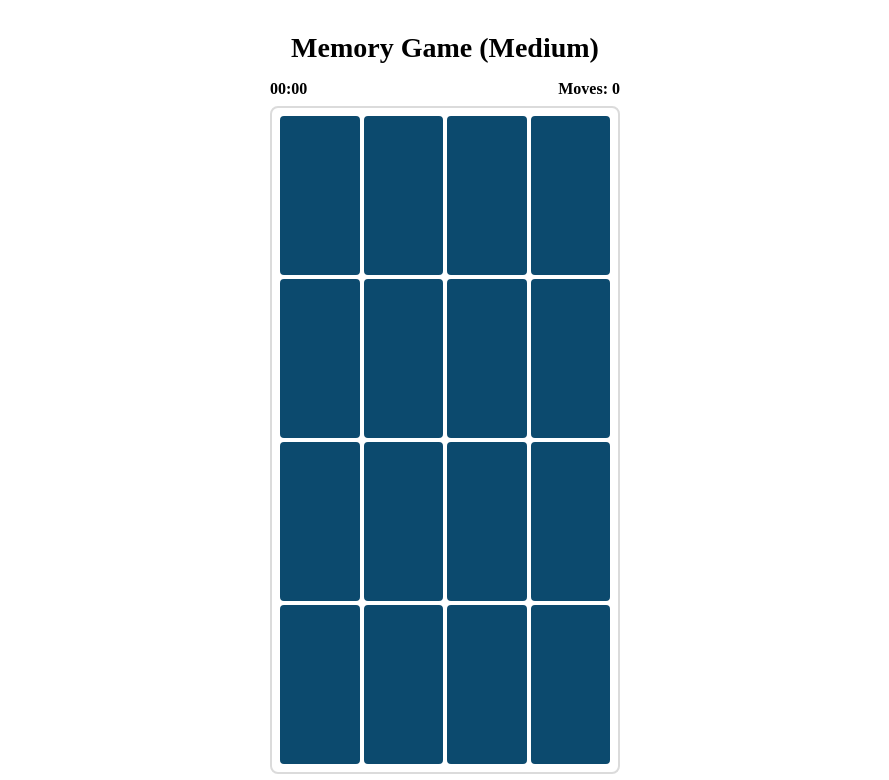
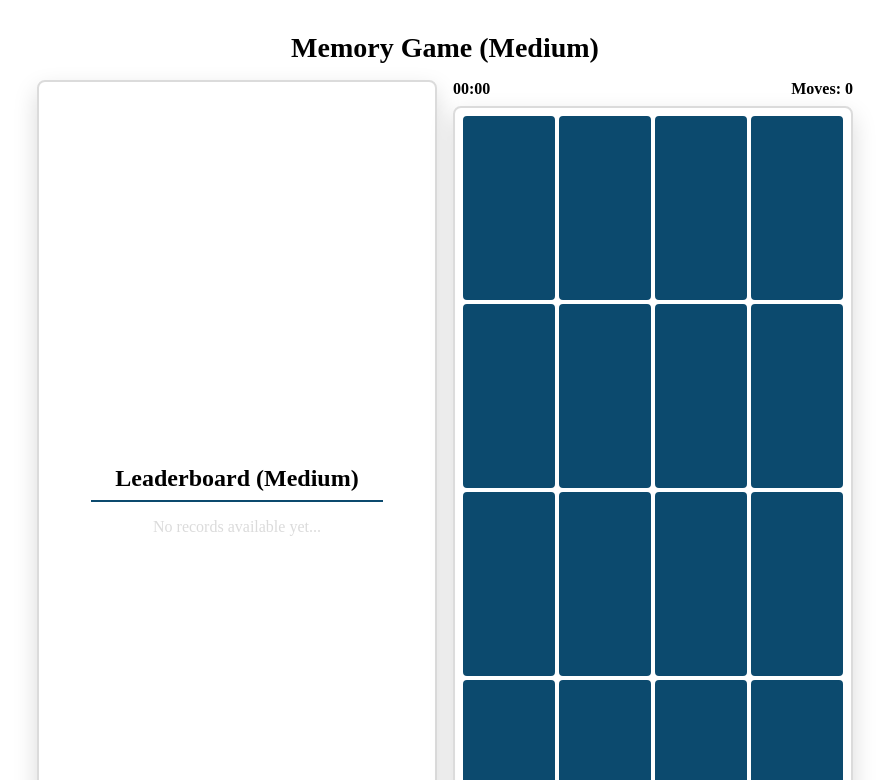
Before and after one commit to Yaosquared/memory-game, a React (Vite) app: page / in a window 1280 px wide. Shown: the top 780 px of the page, without its empty margins (195-1084 px from the left). Built offline with nearby package versions, Linux system fonts and the light colour scheme.

Commit message:
feat: enhanced game mechanics and UI for leaderboard and metrics

```diff
--- a/src/components/Leaderboard.tsx
+++ b/src/components/Leaderboard.tsx
@@ -1,26 +1,55 @@
-// import { useState } from "react";
+import type { LeaderboardProps, PlayerInfoProps } from "../types/home";
 
-const Leaderboard = () => {
-  //   const [playerName, setPlayerName] = useState("");
+const Leaderboard = ({
+  selectedDifficulty,
+  easyModeTopPlayers,
+  mediumModeTopPlayers,
+  hardModeTopPlayers,
+  extremeModeTopPlayers,
+}: LeaderboardProps) => {
+  let topPlayers: PlayerInfoProps[] = [];
+
+  if (selectedDifficulty === "Easy") {
+    topPlayers = easyModeTopPlayers;
+  } else if (selectedDifficulty === "Medium") {
+    topPlayers = mediumModeTopPlayers;
+  } else if (selectedDifficulty === "Hard") {
+    topPlayers = hardModeTopPlayers;
+  } else if (selectedDifficulty === "Extreme") {
+    topPlayers = extremeModeTopPlayers;
+  }
 
   return (
-    <div className="leaderboard">
-      <div>
-        <p>Moves: 2</p>
-        <p>Time: 00:03</p>
-        <p>Player 1</p>
-      </div>
-      <div>
-        <p>Moves: 3</p>
-        <p>Time: 00:05</p>
-        <p>Player 2</p>
-      </div>
-      <div>
-        <p>Moves: 4</p>
-        <p>Time: 00:07</p>
-        <p>Player 3</p>
-      </div>
-    </div>
+    <>
+      {selectedDifficulty !== null ? (
+        <div className="leaderboard">
+          <h2>Leaderboard ({selectedDifficulty})</h2>
+          {topPlayers.length > 0 ? (
+            <>
+              {topPlayers.map((info) => (
+                <div
+                  className="top_players"
+                  key={`${selectedDifficulty}-${info.id}`}
+                >
+                  <div className="player_info">
+                    <p>Rank #{info.rank}</p>
+                    <p>{info.player}</p>
+                  </div>
+                  <div className="game_info">
+                    <p>Moves Used: {info.movesUsed}</p>
+                    <p>Time: {info.time}</p>
+                  </div>
+                </div>
+              ))}
+            </>
+          ) : (
+            <p className="no_record">No records available yet...</p>
+          )}
+        </div>
+      ) : (
+        <div className="skeleton" />
+      )}
+    </>
   );
 };
 
--- /dev/null
+++ b/src/helpers/time.ts
@@ -0,0 +1,15 @@
+// format seconds into mm:ss format
+export const formatTime = (seconds: number) => {
+  const minutes = Math.floor(seconds / 60);
+  const secs = seconds % 60;
+
+  return `${minutes.toString().padStart(2, "0")}:${secs
+    .toString()
+    .padStart(2, "0")}`;
+};
+
+// format mm:ss into seconds format
+export const parseTime = (timeStr: string): number => {
+  const [minutes, seconds] = timeStr.split(":").map(Number);
+  return minutes * 60 + seconds;
+};
--- a/src/pages/Home.tsx
+++ b/src/pages/Home.tsx
@@ -4,7 +4,9 @@ import Cards from "../components/Cards";
 import Menu from "../components/Menu";
 import { useEffect, useState } from "react";
 import Metrics from "../components/Metrics";
-// import Leaderboard from "../components/Leaderboard";
+import Leaderboard from "../components/Leaderboard";
+import type { PlayerInfoProps } from "../types/home";
+import { formatTime, parseTime } from "../helpers/time";
 
 const Home = () => {
   const [selectedDifficulty, setSelectedDifficulty] = useState<string | null>(
@@ -18,19 +20,33 @@ const Home = () => {
   const [matchedCards, setMatchedCards] = useState<number[]>([]);
   const [seconds, setSeconds] = useState<number>(0);
   const [gameStarted, setGameStarted] = useState<boolean>(false);
-  // NOTE: for getting time on finish
-  // const [endTime, setEndTime] = useState<number>(0);
+  const allowedMoves = 50;
 
-  // const formatTime = (seconds: number) => {
-  //   const minutes = Math.floor(seconds / 60);
-  //   const secs = seconds % 60;
+  const storedEasyModeTopPlayers = JSON.parse(
+    localStorage.getItem("easyModeTopPlayers") || "[]"
+  );
+  const storedMediumModeTopPlayers = JSON.parse(
+    localStorage.getItem("mediumModeTopPlayers") || "[]"
+  );
+  const storedHardModeTopPlayers = JSON.parse(
+    localStorage.getItem("hardModeTopPlayers") || "[]"
+  );
+  const storedExtremeModeTopPlayers = JSON.parse(
+    localStorage.getItem("extremeModeTopPlayers") || "[]"
+  );
 
-  //   return `${minutes.toString().padStart(2, "0")}:${secs
-  //     .toString()
-  //     .padStart(2, "0")}`;
-  // };
-
-  // console.log("finish: ", formatTime(endTime));
+  const [easyModeTopPlayers, setEasyModeTopPlayers] = useState<
+    PlayerInfoProps[]
+  >(storedEasyModeTopPlayers);
+  const [mediumModeTopPlayers, setMediumModeTopPlayers] = useState<
+    PlayerInfoProps[]
+  >(storedMediumModeTopPlayers);
+  const [hardModeTopPlayers, setHardModeTopPlayers] = useState<
+    PlayerInfoProps[]
+  >(storedHardModeTopPlayers);
+  const [extremeModeTopPlayers, setExtremeModeTopPlayers] = useState<
+    PlayerInfoProps[]
+  >(storedExtremeModeTopPlayers);
 
   // dynamically set grid based on selected difficulty
   useEffect(() => {
@@ -74,10 +90,9 @@ const Home = () => {
   };
 
   const handleReset = () => {
-    // setEndTime(seconds);
     setFirstGuessIndex(null);
     setSecondGuessIndex(null);
-    setSeconds(0);
+    setSeconds(selectedDifficulty === "Extreme" ? 180 : 0);
     setMoveCount(0);
     setMatchedCards([]);
     setGameStarted(false);
@@ -93,16 +108,30 @@ const Home = () => {
   useEffect(() => {
     if (!gameStarted) return;
 
-    let interval = 0;
+    if (selectedDifficulty === "Extreme") {
+      const interval = setInterval(() => {
+        setSeconds((seconds) => {
+          if (seconds <= 1) {
+            clearInterval(interval);
+            return 0;
+          }
+          return seconds - 1;
+        });
+      }, 1000);
 
-    interval = setInterval(() => {
-      setSeconds((seconds) => seconds + 1);
-    }, 1000);
+      return () => {
+        clearInterval(interval);
+      };
+    } else {
+      const interval = setInterval(() => {
+        setSeconds((seconds) => seconds + 1);
+      }, 1000);
 
-    return () => {
-      clearInterval(interval);
-    };
-  }, [gameStarted]);
+      return () => {
+        clearInterval(interval);
+      };
+    }
+  }, [gameStarted, selectedDifficulty]);
 
   useEffect(() => {
     if (values.length > 0) {
@@ -110,14 +139,86 @@ const Home = () => {
     }
   }, [values]);
 
+  // initialize base time when difficulty changes
+  useEffect(() => {
+    if (selectedDifficulty === "Extreme") {
+      setSeconds(180);
+    } else if (selectedDifficulty) {
+      setSeconds(0);
+    }
+  }, [selectedDifficulty]);
+
+  const compareToTopPlayers = () => {
+    let mode;
+    let setterFunction;
+
+    if (selectedDifficulty === "Easy") {
+      mode = "easyModeTopPlayers";
+      setterFunction = setEasyModeTopPlayers;
+    } else if (selectedDifficulty === "Medium") {
+      mode = "mediumModeTopPlayers";
+      setterFunction = setMediumModeTopPlayers;
+    } else if (selectedDifficulty === "Hard") {
+      mode = "hardModeTopPlayers";
+      setterFunction = setHardModeTopPlayers;
+    } else if (selectedDifficulty === "Extreme") {
+      mode = "extremeModeTopPlayers";
+      setterFunction = setExtremeModeTopPlayers;
+    } else {
+      console.error("Something went wrong");
+      return;
+    }
+
+    const storedPlayers: PlayerInfoProps[] = JSON.parse(
+      localStorage.getItem(`${mode}`) || "[]"
+    );
+
+    const newPlayer: PlayerInfoProps = {
+      id: storedPlayers.length + 1,
+      rank: 0,
+      player: "Current Player",
+      movesUsed: moveCount,
+      time: formatTime(seconds),
+    };
+
+    storedPlayers.push(newPlayer);
+    storedPlayers.sort((a, b) => {
+      if (a.movesUsed !== b.movesUsed) {
+        return a.movesUsed - b.movesUsed;
+      }
+
+      return parseTime(a.time) - parseTime(b.time);
+    });
+
+    const top3Players = storedPlayers.slice(0, 3);
+    top3Players.forEach((player, index) => {
+      player.rank = index + 1;
+    });
+
+    localStorage.setItem(`${mode}`, JSON.stringify(top3Players));
+
+    setterFunction(top3Players);
+  };
+
   return (
     <main className="container">
       <Title text="Memory Game" selectedDifficulty={selectedDifficulty} />
       <div className="sub_container">
-        {/* <Leaderboard /> */}
+        <Leaderboard
+          selectedDifficulty={selectedDifficulty}
+          easyModeTopPlayers={easyModeTopPlayers}
+          mediumModeTopPlayers={mediumModeTopPlayers}
+          hardModeTopPlayers={hardModeTopPlayers}
+          extremeModeTopPlayers={extremeModeTopPlayers}
+        />
         <div className="cards_section">
           {selectedDifficulty ? (
-            <Metrics seconds={seconds} moveCount={moveCount} />
+            <Metrics
+              seconds={seconds}
+              moveCount={moveCount}
+              selectedDifficulty={selectedDifficulty}
+              allowedMoves={allowedMoves}
+            />
           ) : null}
           <Cards
             shuffledValues={shuffledValues}
@@ -132,9 +233,18 @@ const Home = () => {
             selectedDifficulty={selectedDifficulty}
             setSelectedDifficulty={setSelectedDifficulty}
             gridSize={getGridSize()}
+            compareToTopPlayers={compareToTopPlayers}
+            moveCount={moveCount}
+            allowedMoves={allowedMoves}
+            seconds={seconds}
+            gameStarted={gameStarted}
           />
           {selectedDifficulty ? (
-            <Menu handleSetup={handleSetup} handleReset={handleReset} />
+            <Menu
+              handleSetup={handleSetup}
+              handleReset={handleReset}
+              selectedDifficulty={selectedDifficulty}
+            />
           ) : null}
         </div>
       </div>
--- a/src/styles/home.scss
+++ b/src/styles/home.scss
@@ -1,5 +1,6 @@
 $lightblue: #38bdf8;
 $darkBlue: #0c4a6e;
+$lightGray: #dbdbdb;
 $white: #ffffff;
 
 .setup {
@@ -20,7 +21,7 @@ $white: #ffffff;
   flex-direction: column;
   justify-content: center;
   align-items: center;
-  gap: 2rem;
+  gap: 1.5rem;
   animation: fadeInScale 0.3s ease;
 
   h2 {
@@ -75,8 +76,6 @@ $white: #ffffff;
   align-items: center;
   padding: 2rem;
   gap: 1rem;
-  // justify-content: center;
-  // align-items: center;
 
   > div {
     flex: 1;
@@ -84,15 +83,81 @@ $white: #ffffff;
     flex-direction: column;
   }
 
+  .sub_container {
+    display: flex;
+    flex-direction: column;
+    gap: 2rem;
+
+    .leaderboard {
+      order: 2;
+      border: 2px solid $lightGray;
+      border-radius: 8px;
+      display: flex;
+      flex-direction: column;
+      justify-content: center;
+      align-items: center;
+      gap: 1rem;
+      padding: 1rem;
+      box-shadow: 0 10px 25px rgba(0, 0, 0, 0.15);
+
+      h2 {
+        border-bottom: 2px solid $darkBlue;
+        width: 80%;
+        padding-bottom: 0.5rem;
+        text-align: center;
+      }
+
+      .no_record {
+        color: $lightGray;
+        font-size: 1rem;
+      }
+
+      .top_players {
+        display: flex;
+        flex-direction: column;
+        align-items: center;
+        gap: 0.5rem;
+        border: 2px solid $darkBlue;
+        background-color: $lightblue;
+        border-radius: 4px;
+        padding: 1rem 2rem;
+        cursor: default;
+        transition: all 0.2s ease;
+
+        &:hover {
+          background-color: $darkBlue;
+          color: white;
+          transform: scale(1.05);
+        }
+
+        .player_info,
+        .game_info {
+          display: flex;
+          gap: 1rem;
+        }
+
+        .player_info {
+          font-weight: bold;
+          font-size: 1.1rem;
+        }
+      }
+    }
+
+    .cards_section {
+      order: 1;
+    }
+  }
+
   .cards {
     flex: 1;
     display: grid;
     gap: 0.25rem;
     min-width: 300px;
-    border: 2px solid #dbdbdb;
+    border: 2px solid $lightGray;
     padding: 0.5rem;
     border-radius: 8px;
     perspective: 1000px;
+    box-shadow: 0 10px 25px rgba(0, 0, 0, 0.15);
 
     .card {
       width: 100%;
@@ -177,17 +242,32 @@ $white: #ffffff;
 // for laptop devices
 @media only screen and (min-width: 1024px) {
   .container {
-    .cards {
-      min-width: 350px;
+    .sub_container {
+      display: grid;
+      grid-template-columns: repeat(2, minmax(0, 1fr));
+      gap: 1rem;
+
+      .leaderboard {
+        order: 1;
+        max-width: 400px;
+      }
+
+      .cards_section {
+        display: flex;
+        order: 2;
+        display: flex;
+        flex-direction: column;
+        width: 700px;
+        max-width: 400px;
+
+        .cards {
+          max-width: 400px;
+        }
+      }
     }
   }
 }
 
 // for desktop devices
 @media only screen and (min-width: 1440px) {
-  .container {
-    .cards {
-      min-width: 390px;
-    }
-  }
 }
```
Also changed, not shown: src/components/Cards.tsx (+47 -9 lines), src/components/Menu.tsx (+6 -4 lines), src/components/Metrics.tsx (+13 -12 lines), src/constants/topPlayers.ts (added, +95 -0 lines), src/types/home.ts (+24 -0 lines), src/components/History.tsx (deleted), src/components/modals/Summary.tsx (deleted).
